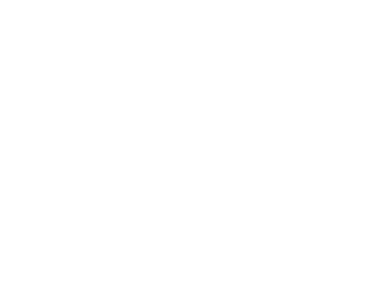
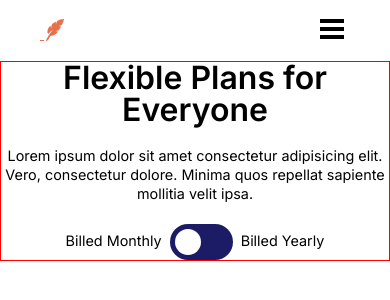
Before and after one commit to joao-miguel8/timenow-landing-page, a plain HTML site: page pages/pricing.html in a window 390 px wide. Drawn offline with Linux system fonts and the light colour scheme.

Commit message:
Additional media queries also created/styled pricing.html page flexible plans section
add: @media query header.css component file for mobile
add: added gap in @media query for features-section.css file
add: created a pricing-page folder in css components folder
add: created flexible-plans-description-content-css file in pricing-page folder
add: created layout and style for flexible plans section in pricing-page.css file

```diff
--- a/css/components/homepage/features-section.css
+++ b/css/components/home-page/features-section.css
@@ -82,5 +82,6 @@ font-size: .8rem;
 @media (max-width: 700px) {
   .features-section {
   flex-direction: column;
+  gap: 50px;
 }
 }
--- /dev/null
+++ b/css/components/pricing-page/flexible-plans-description-content.css
@@ -0,0 +1,87 @@
+
+.flexible-plans {
+  border: 1px solid red;
+  display: flex;
+  /* flex-direction: column; */
+  font-family: var(--ff);
+}
+
+.flexible-plans__description-content {
+  display: flex;
+  flex-direction: column;
+  align-items: center;
+  text-align: center;
+  gap: 20px;
+}
+.flexible-plans__description-content h2{
+  font-size: 2rem;
+  font-weight: 600;
+}
+.flexible-plans__description-content p{
+  font-size: .9rem;
+  line-height: 1.2rem;
+}
+
+/* <<<< PAYMENT TOGGLE >>>> */
+
+.flexible-plans__payment-type-toggle {
+  display: flex;
+  align-items: center;
+  gap: 8px;
+}
+
+.flexible-plans__payment-type-toggle span{
+font-size: .9rem;
+}
+
+/* the main slider container */
+.switch {
+  display: inline-block;
+  width: 63px;
+  height: 36px;
+  position: relative;
+}
+
+/* hide the default html checkbox */
+.switch input {
+  opacity: 0;
+  width: 0;
+  height: 0;
+}
+
+/* slider */
+.slider {
+  position: absolute;
+  cursor: pointer;
+  inset: 0;
+  background: var(--buttonColor01);
+  transition: .4s;
+  border-radius: 24px;
+}
+/* inner slider circular button */
+.slider::before {
+  position: absolute;
+  content: "";
+  height: 26px;
+  width: 26px;
+  left: 5px;
+  bottom: 5px;
+  background: #ffffff;
+  transition: .4s;
+  border-radius: 50%;
+}
+
+/* slider if toggled */
+.switch input:checked + .slider {
+  background: #13c6da;
+}
+.switch input:focus .slider {
+  box-shadow: 0 0 4px #333333;
+}
+
+/* animation to move inner circle */
+.switch input:checked + .slider:before {
+  -webkit-transform: translateX(26px);
+  -ms-transform: translateX(26px);
+  transform: translateX(26px);
+}
--- a/css/components/shared-components/header.css
+++ b/css/components/shared-components/header.css
@@ -1,11 +1,12 @@
 
 nav {
-padding: 10px 40px;
+padding: 18px 40px;
 }
 
 .header-nav {
     display: flex;
     justify-content: space-between;
+    align-items: center;
     font-family: var(--ff);
 }
 
@@ -32,3 +33,28 @@ padding: 10px 40px;
 .header-nav__menu-mobile {
     display: none;
 }
+
+.mobile-menu {
+display: none;
+}
+
+/* <<<<<<<<< MEDIA QUERIES >>>>>>>>>> */
+
+@media(max-width: 700px) {
+
+/* hamburger menu icon */
+.mobile-menu {
+    display: inline-block;
+    background: none;
+    cursor: pointer;
+}
+
+.header-nav-left__menu {
+    display: none;
+}
+
+.header-nav-scheduling__button {
+    display: none;
+}
+
+}
--- a/css/style.css
+++ b/css/style.css
@@ -5,9 +5,13 @@
 
 
 /* HOMEPAGE STYLES: */
-@import url("../css/components/homepage/hero.css");
-@import url("../css/components/homepage/influential-people.css");
-@import url("../css/components/homepage/features-section.css");
+@import url("../css/components/home-page/hero.css");
+@import url("../css/components/home-page/influential-people.css");
+@import url("../css/components/home-page/features-section.css");
+
+
+/* PRICING PAGE: */
+@import url("../css/components/pricing-page/flexible-plans-description-content.css");
 
 
 
--- a/pages/pricing.html
+++ b/pages/pricing.html
@@ -4,9 +4,49 @@
   <meta charset="UTF-8">
   <meta http-equiv="X-UA-Compatible" content="IE=edge">
   <meta name="viewport" content="width=device-width, initial-scale=1.0">
-  <title>Document</title>
+   <!-- fonts -->
+        <link rel="preconnect" href="https://fonts.googleapis.com" />
+        <link rel="preconnect" href="https://fonts.gstatic.com" crossorigin />
+        <link href="https://fonts.googleapis.com/css2?family=Inter:wght@100;200;300;400;500;600;700;800;900&display=swap" rel="stylesheet" />
+  <link rel="stylesheet" href="../css/reset.css">
+  <link rel="stylesheet" href="../css/style.css">
+  <!-- js -->
+        <script src="../js/script.js" defer></script>
+  <title>pricing</title>
 </head>
 <body>
+<header>
+            <nav class="header-nav">
+                <div class="header-nav-left-container">
+                    <a href="#" class="header-nav-left__logo"><img src="../Assets/Logo.svg" alt="" /></a>
+                    <ul class="header-nav-left__menu">
+                        <li><a href="#">Features</a></li>
+                        <li><a href="#">Pricing</a></li>
+                    </ul>
+                </div>
+                <ul class="header-nav__menu-mobile">
+                    <li>
+                        <a href="#"><img src="../Assets/Hamburger Menu.svg" alt="mobile-menu" /></a>
+                    </li>
+                </ul>
+                <button class="header-nav-scheduling__button button__style">Start Scheduling</button>
+                <button class="mobile-menu"><img src="../Assets/Hamburger Menu.svg" alt="mobile-menu"></button>
+            </nav>
+</header>
+<section class="flexible-plans">
+  <div class="flexible-plans__description-content">
+    <h2>Flexible Plans for Everyone</h2>
+    <p>Lorem ipsum dolor sit amet consectetur adipisicing elit. Vero, consectetur dolore. Minima quos repellat sapiente mollitia velit ipsa.</p>
+    <div class="flexible-plans__payment-type-toggle">
+      <span>Billed Monthly</span>
+      <label class="switch">
+        <input type="checkbox">
+        <span class="slider"></span>
+      </label>
+      <span>Billed Yearly</span>
+    </div>
+  </div>
+</section>
 
 </body>
 </html>
```
Also changed, not shown: index.html (+1 -0 lines), css/components/home-page/hero.css (renamed from css/components/homepage/hero.css), css/components/home-page/influential-people.css (renamed from css/components/homepage/influential-people.css).
